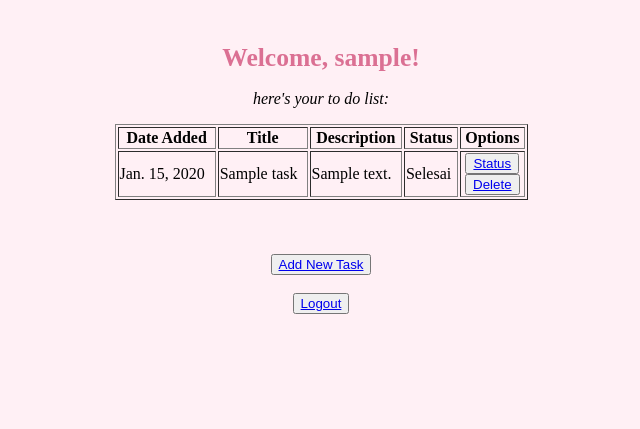
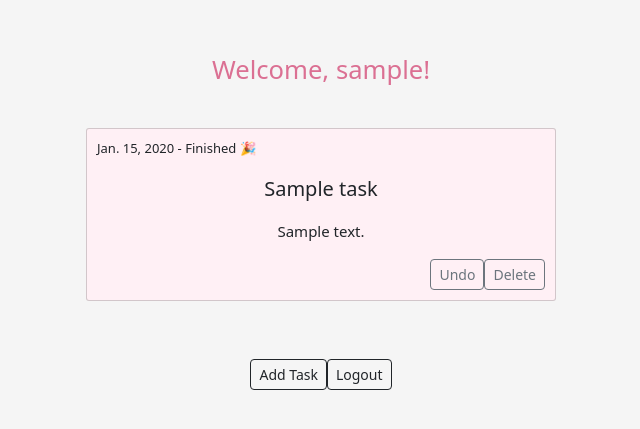
Before and after one commit to fardya/pbp-django-lab, a Django app: page /todolist/ in a window 1280 px wide. Shown: the top 429 px of the page, without its empty margins (319-959 px from the left). Run offline with Django 4.2, Linux system fonts and the light colour scheme; a user stored in the database is signed in; tables that the repository leaves empty hold one stand-in row (values such as "Sample post").

Commit message:
commit tugas 5

```diff
--- a/templates/base.html
+++ b/templates/base.html
@@ -8,11 +8,13 @@
   <link rel="stylesheet" href="{% static 'css/style.css' %}">
   {% block meta %}
   {% endblock meta %}
+  <link href="https://cdn.jsdelivr.net/npm/bootstrap@5.2.2/dist/css/bootstrap.min.css" rel="stylesheet" integrity="sha384-Zenh87qX5JnK2Jl0vWa8Ck2rdkQ2Bzep5IDxbcnCeuOxjzrPF/et3URy9Bv1WTRi" crossorigin="anonymous">
 </head>
 
 <body>
   {% block content %}
   {% endblock content %}
+  <script src="https://cdn.jsdelivr.net/npm/bootstrap@5.2.2/dist/js/bootstrap.bundle.min.js" integrity="sha384-OERcA2EqjJCMA+/3y+gxIOqMEjwtxJY7qPCqsdltbNJuaOe923+mo//f6V8Qbsw3" crossorigin="anonymous"></script>
 </body>
 
 </html>
--- a/todolist/templates/create-task.html
+++ b/todolist/templates/create-task.html
@@ -2,7 +2,9 @@
 
 {% block content %}
 
-<h1 style="font-size:2vw;color:palevioletred;text-align:center">Add New Task</h1>
+<br>
+<h1 style="font-size:2vw;color:palevioletred;text-align:center">Add Task</h1>
+<br>
 
         <form method="POST" >
             {% csrf_token %}
--- a/todolist/templates/login.html
+++ b/todolist/templates/login.html
@@ -8,7 +8,9 @@
 
 <div class = "login">
 
+    <br>
     <h1 style="font-size:2vw;color:palevioletred;text-align:center">Login</h1>
+    <br>
 
     <form method="POST" action="">
         {% csrf_token %}
@@ -27,13 +29,15 @@
                 <td></td>
                 <td><input class="btn login_btn" type="submit" value="Login"></td>
             </tr>
+
         </table>
     </form>
 
+    <br>
     {% if messages %}
         <ul>
             {% for message in messages %}
-                <li>{{ message }}</li>
+                <li style="text-align:center;">{{ message }}</li>
             {% endfor %}
         </ul>
     {% endif %}
--- a/todolist/templates/register.html
+++ b/todolist/templates/register.html
@@ -8,7 +8,9 @@
 
 <div class = "login">
 
+    <br>
     <h1 style="font-size:2vw;color:palevioletred;text-align:center">Registration Form</h1>
+    <br>
 
         <form method="POST" >
             {% csrf_token %}
@@ -24,7 +26,7 @@
     {% if messages %}
         <ul>
             {% for message in messages %}
-                <li>{{ message }}</li>
+            <li style="text-align:center;">{{ message }}</li>
                 {% endfor %}
         </ul>
     {% endif %}
--- a/todolist/templates/todolist.html
+++ b/todolist/templates/todolist.html
@@ -2,51 +2,77 @@
 
  {% block content %}
 
+ <body>
+    <div class="outer">
+        <h1 style="font-size:2vw;color:palevioletred;text-align:center;"> Welcome, {{ user.get_username }}! </h1>
+        <br>
         {% if user.is_authenticated %}
-    <br>
-    <h1 style="font-size:2vw;color:palevioletred;text-align:center"> Welcome, {{ user.get_username }}! </h1>
-    <p style="font-style: italic;text-align:center"> here's your to do list: </p>
+            {% for todo in list_todo %}
+            <div class="card">
+                {% if todo.is_finished %}
+                    <p style="font-size:13px;">{{todo.date}} - Finished 🎉</p>
+                {% else %}
+                    <p style="font-size:13px;">{{todo.date}} - Unfinished ⏳</p>
+                {% endif %}
+                <p style="text-align:center;font-size:20px;">{{todo.title}}</p>
+                <p style="text-align:center;font-size:15px;">{{todo.description}}</p>
 
-    <table border = "1" width = 413 style="margin-left:auto;margin-right:auto">
-        <tr>
-        <th>Date Added</th>
-        <th>Title</th>
-        <th>Description</th>
-        <th>Status</th>
-        <th>Options</th>
-        </tr>
-        {% comment %} Add the data below this line {% endcomment %}
-        {% for todo in list_todo %}
-            <tr>
-                <td>{{todo.date}}</td>
-                <td>{{todo.title}}</td>
-                <td>{{todo.description}}</td>
-
-                {% if todo.is_finished %}
-                    <td>Selesai</td>
+                <div class="card-button">
+                    <a href="{% url 'todolist:status' todo.id %}">
+                        {% if todo.is_finished == False %}
+                            <button type="button" class="btn btn-outline-secondary btn-sm">Done</button>
                         {% else %}
-                    <td>Belum selesai</td>
+                            <button type="button" class="btn btn-outline-secondary btn-sm">Undo</button>
                         {% endif %}
-
-                <td>
-                    <button style="margin-left:auto;margin-right:auto;display:block;margin-top:0%;margin-bottom:0%"><a href="{% url 'todolist:status' todo.id %}">Status</a></button>
-                    <button style="margin-left:auto;margin-right:auto;display:block;margin-top:0%;margin-bottom:0%"><a href="{% url 'todolist:delete' todo.id %}">Delete</a></button>
-                </td>
-            </tr>
+                    </a>
+                    <a href="{% url 'todolist:delete' todo.id %}">
+                        <button type="button" class="btn btn-outline-secondary btn-sm">Delete</button>
+                    </a>
+                </div>
+            </div>
             {% endfor %}
-    </table>
             <br>
             <br>
-    <br>
-    <button style="margin-left:auto;margin-right:auto;display:block;margin-top:0%;margin-bottom:0%"><a href="{% url 'todolist:create-task' %}">Add New Task</a></button>
-    <br>
-    <button style="margin-left:auto;margin-right:auto;display:block;margin-top:0%;margin-bottom:0%"><a href="{% url 'todolist:logout' %}">Logout</a></button>
-
+            <div class="outside-button">
+                <a href="{% url 'todolist:create-task' %}">
+                    <button type="button" class="btn btn-outline-dark btn-sm">Add Task</button>
+                </a>
+                <a href="{% url 'todolist:logout' %}">
+                    <button type="button" class="btn btn-outline-dark btn-sm">Logout</button>
+                </a>
+            </div>
             {% endif %}
+    </div>
+ </body>
 
 <style>
     body {
+        background-color:whitesmoke;
+    }
+    .outer {
+        width:500px;
+        margin: 50px auto;
+        padding:5px;
+        border-radius: 3px;
+    }
+    .card {
         background-color:lavenderblush;
+        border-radius: 3px;
+        padding: 10px;
+        margin: 10px;
+    }
+    .card:hover {
+        transform: scale(1.02);
+        box-shadow: 0 10px 20px rgba(0,0,0,.12), 0 4px 8px rgba(0,0,0,.06);
+    }
+    .card-button {
+        display: inline-flex;
+        justify-content: right;
+    }
+    .outside-button {
+        display: flex;
+        justify-content: center;
+        align-items: center;
     }
 </style>
 
```
Also changed, not shown: todolist/README-tugas5.md (added). Lines whose indentation alone changed are shown as unchanged.
